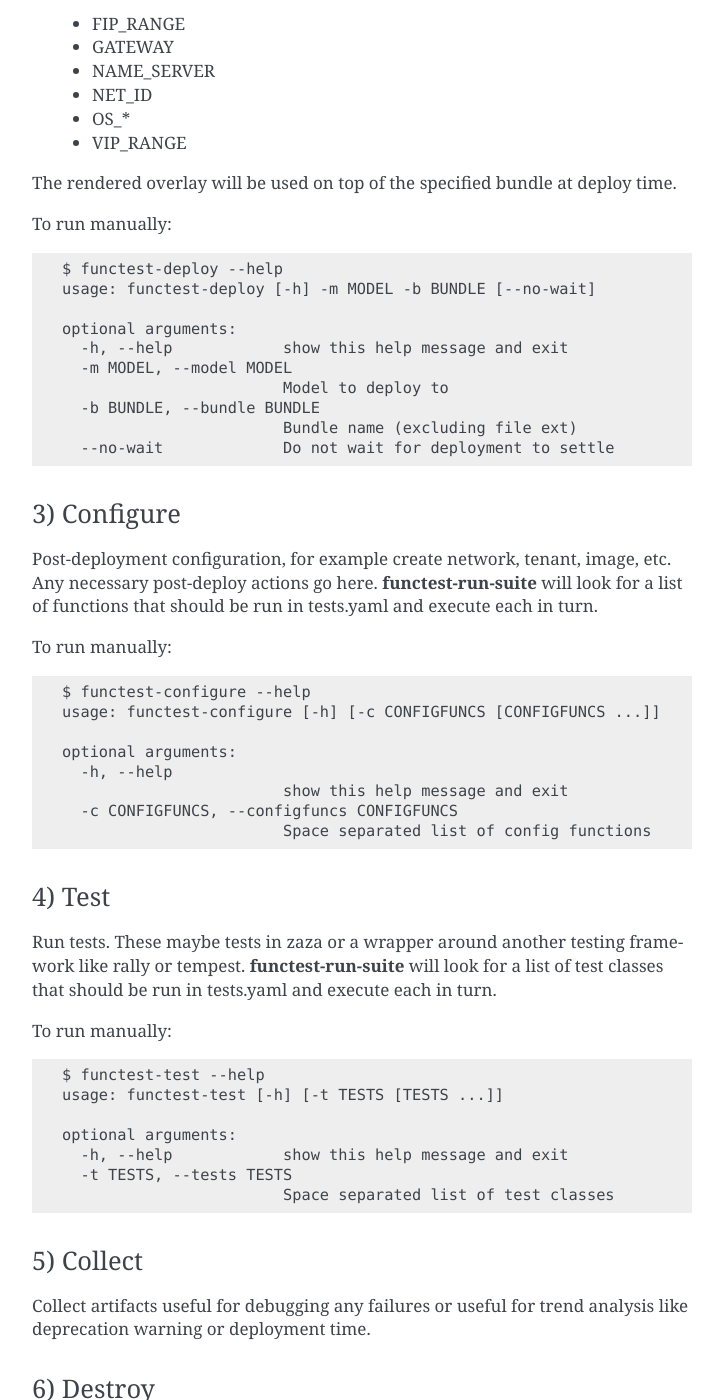
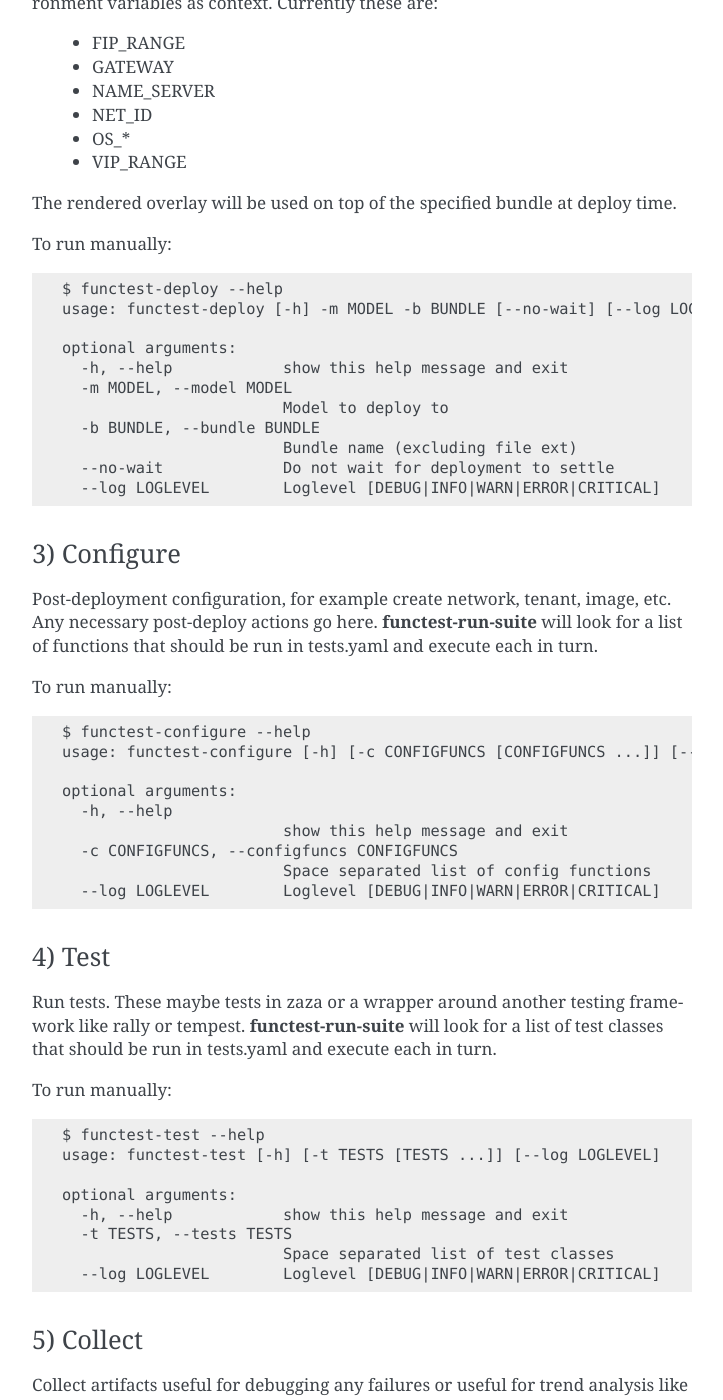
Before and after one commit to openstack-charmers/zaza, a Sphinx documentation site: the page built from doc/source/runningcharmtests.rst, in a window 1280 px wide and 1400 px high, scrolled down 1345 px. Shown: the whole window, without its empty margins (388-1111 px from the left). Built offline with Sphinx 7.4.7, drawn with Linux system fonts in a browser that asks for light colours; pages that are not in the unit, such as notebooks, are missing from menus; some of the changed text lies outside the part shown.

Commit message:
Add logging parameter in CLI in documentation

```diff
--- a/doc/source/runningcharmtests.rst
+++ b/doc/source/runningcharmtests.rst
@@ -44,12 +44,13 @@ to run the deployment in.
 To run manually::
 
     $ functest-prepare --help
-    usage: functest-prepare [-h] -m MODEL_NAME
+    usage: functest-prepare [-h] -m MODEL_NAME [--log LOGLEVEL]
 
     optional arguments:
       -h, --help            show this help message and exit
       -m MODEL_NAME, --model-name MODEL_NAME
                             Name of new model
+      --log LOGLEVEL        Loglevel [DEBUG|INFO|WARN|ERROR|CRITICAL]
 
 2) Deploy
 ~~~~~~~~~
@@ -75,7 +76,7 @@ The rendered overlay will be used on top of the specified bundle at deploy time.
 To run manually::
 
     $ functest-deploy --help
-    usage: functest-deploy [-h] -m MODEL -b BUNDLE [--no-wait]
+    usage: functest-deploy [-h] -m MODEL -b BUNDLE [--no-wait] [--log LOGLEVEL]
 
     optional arguments:
       -h, --help            show this help message and exit
@@ -84,6 +85,7 @@ To run manually::
       -b BUNDLE, --bundle BUNDLE
                             Bundle name (excluding file ext)
       --no-wait             Do not wait for deployment to settle
+      --log LOGLEVEL        Loglevel [DEBUG|INFO|WARN|ERROR|CRITICAL]
 
 
 3) Configure
@@ -97,13 +99,14 @@ in turn.
 To run manually::
 
     $ functest-configure --help
-    usage: functest-configure [-h] [-c CONFIGFUNCS [CONFIGFUNCS ...]]
+    usage: functest-configure [-h] [-c CONFIGFUNCS [CONFIGFUNCS ...]] [--log LOGLEVEL]
 
     optional arguments:
       -h, --help
                             show this help message and exit
       -c CONFIGFUNCS, --configfuncs CONFIGFUNCS
                             Space separated list of config functions
+      --log LOGLEVEL        Loglevel [DEBUG|INFO|WARN|ERROR|CRITICAL]
 
 
 4) Test
@@ -116,12 +119,13 @@ of test classes that should be run in tests.yaml and execute each in turn.
 To run manually::
 
     $ functest-test --help
-    usage: functest-test [-h] [-t TESTS [TESTS ...]]
+    usage: functest-test [-h] [-t TESTS [TESTS ...]] [--log LOGLEVEL]
 
     optional arguments:
       -h, --help            show this help message and exit
       -t TESTS, --tests TESTS
                             Space separated list of test classes
+      --log LOGLEVEL        Loglevel [DEBUG|INFO|WARN|ERROR|CRITICAL]
 
 
 5) Collect
@@ -138,12 +142,13 @@ Destroy the model::
 
 
     $ functest-destroy --help
-    usage: functest-destroy [-h] -m MODEL_NAME
+    usage: functest-destroy [-h] -m MODEL_NAME [--log LOGLEVEL]
 
     optional arguments:
       -h, --help            show this help message and exit
       -m MODEL_NAME, --model-name MODEL_NAME
                             Name of model to remove
+      --log LOGLEVEL        Loglevel [DEBUG|INFO|WARN|ERROR|CRITICAL]
 
 Example
 -------
```
